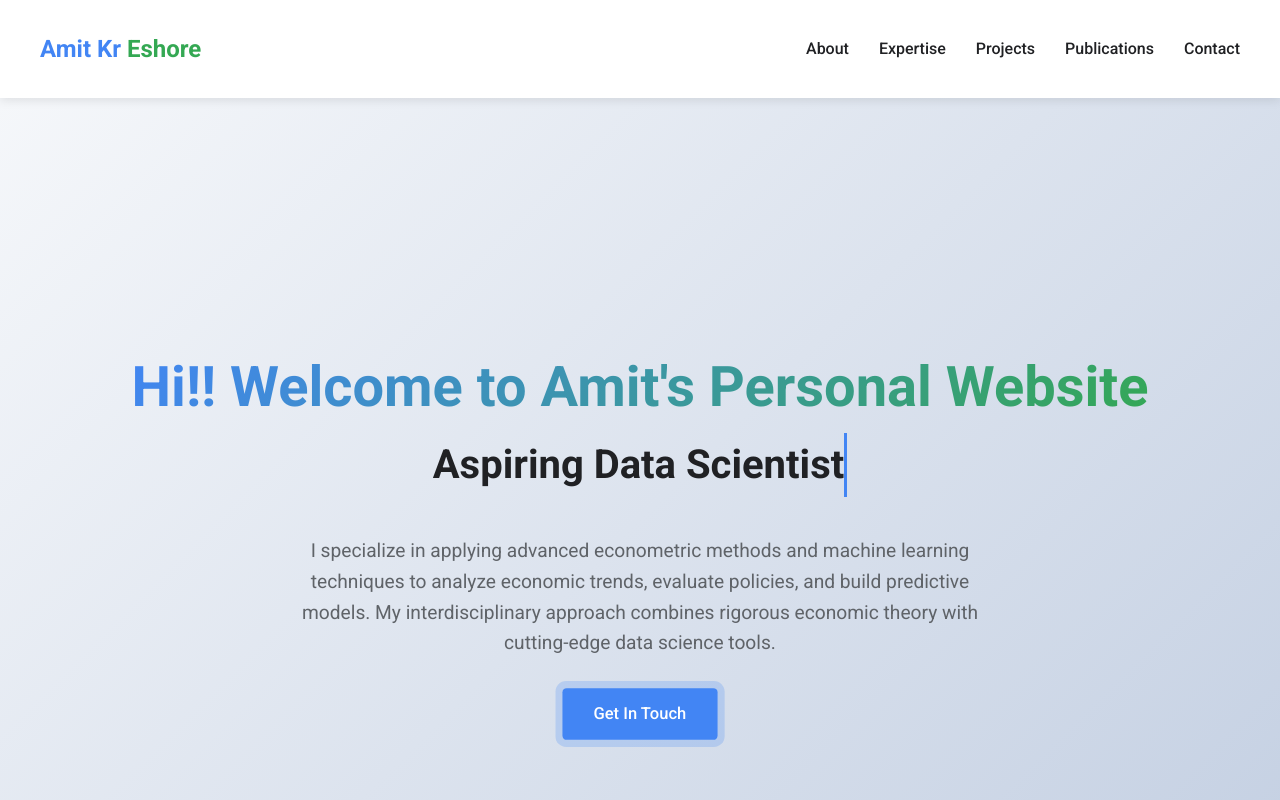
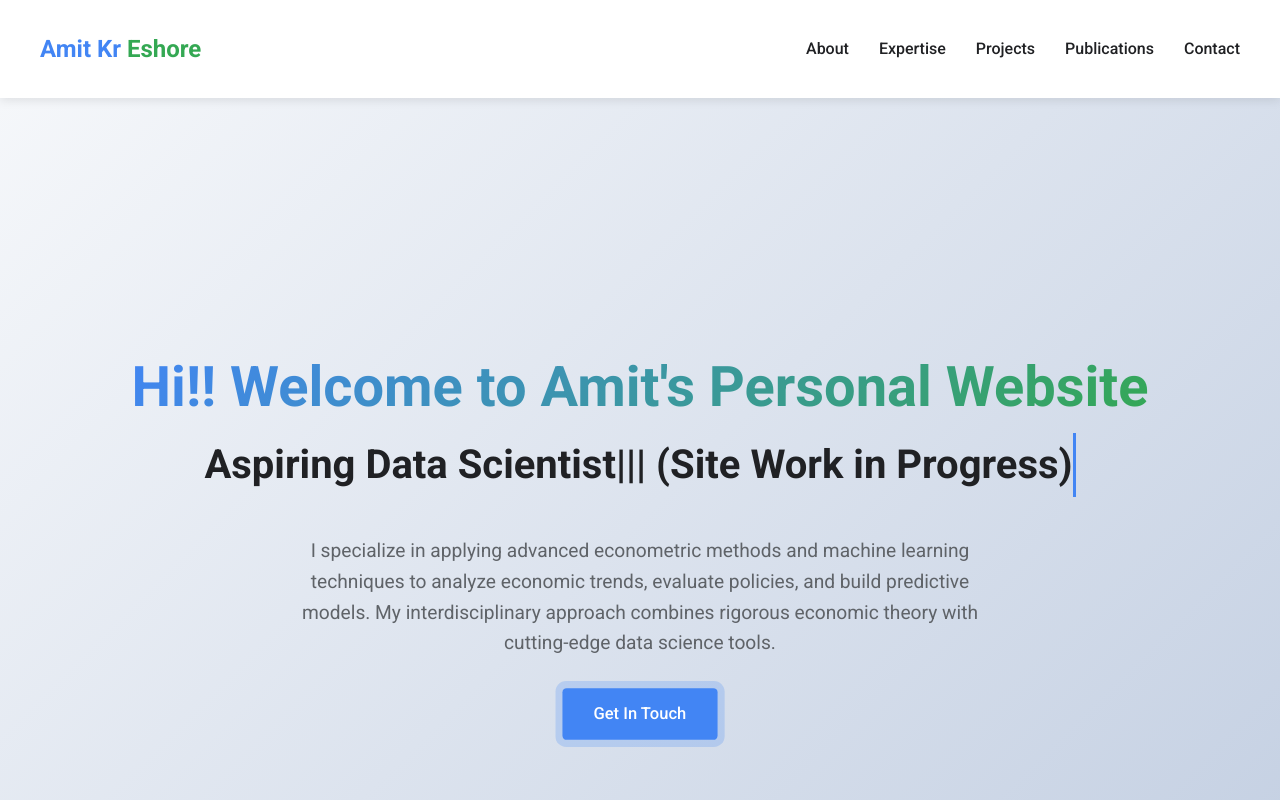
Before and after one commit to AmitKr-GitsHub/amitkreshore, a plain HTML site: page index.html in a window 1280 px wide. Shown: the top 800 px of the page. Drawn offline with Linux system fonts and the light colour scheme.

Commit message:
Update index.html

```diff
--- a/index.html
+++ b/index.html
@@ -537,7 +537,7 @@
             <div class="welcome-message">
                 <h1 class="welcome-text">Hi!! Welcome to Amit's Personal Website</h1>
                 <div class="typewriter">
-                    <h2 class="typewriter-text"> Aspiring Data Scientist</h2>
+                    <h2 class="typewriter-text"> Aspiring Data Scientist||| (Site Work in Progress) </h2>
                 </div>
             </div>
 
```
